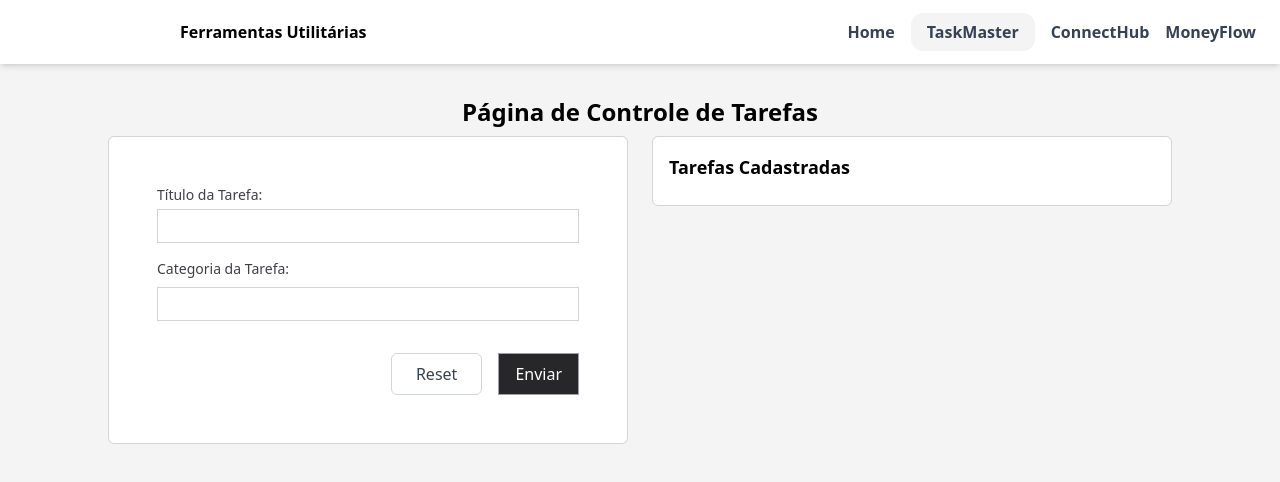
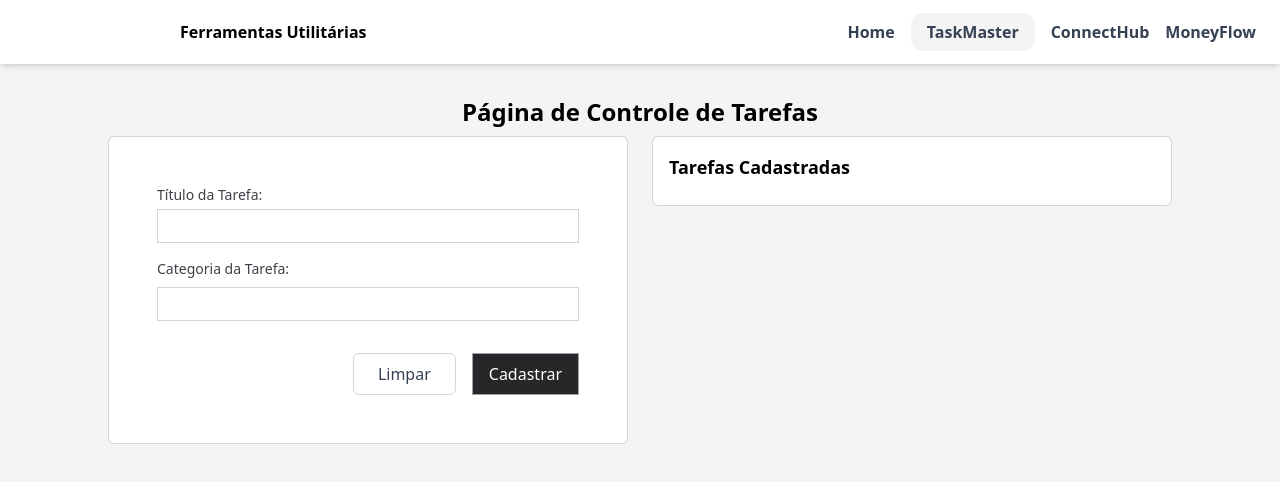
Before and after one commit to JoaoPLS-1/ferramentas-utilitarias-desenvolvimento, a React (Vite) app: page /taskMaster in a window 1280 px wide. Shown: the top 482 px of the page. Built offline with nearby package versions, Linux system fonts and the light colour scheme.

Commit message:
Implementado componentização do botão nas 3 pages

```diff
--- a/src/pages/connectHub/indexConnect.tsx
+++ b/src/pages/connectHub/indexConnect.tsx
@@ -3,6 +3,8 @@ import { zodResolver } from "@hookform/resolvers/zod"
 import { useEffect, useState } from "react"
 import { useForm } from "react-hook-form"
 import * as z from 'zod'
+import { ButtonCadastrar } from "../../assets/components/buttonCadastrar";
+import { ButtonLimpar } from "../../assets/components/buttonLimpar";
 
 export function ConnectHub() {
     const [cliente, setCliente] = useState<TypeForm[]>([])
@@ -55,8 +57,8 @@ export function ConnectHub() {
                                 </div>
                             </div>
                             <div className="flex justify-end gap-4 mt-6">
-                                <button className="px-6 py-2 border border-gray-300 rounded-md text-gray-700 hover:bg-gray-50 transition font-medium" type="reset">Limpar</button>
-                                <button className="border border-zinc-400 px-4 py-1 bg-zinc-800 text-white" type="submit">Cadastrar</button>
+                                <ButtonLimpar />
+                                <ButtonCadastrar />
                             </div>
                         </form>
                     </div>
--- a/src/pages/moneyFlow/indexMoney.tsx
+++ b/src/pages/moneyFlow/indexMoney.tsx
@@ -2,6 +2,8 @@ import { zodResolver } from "@hookform/resolvers/zod"
 import { useEffect, useState } from "react"
 import { useForm, type Resolver } from "react-hook-form"
 import * as z from 'zod'
+import { ButtonCadastrar } from "../../assets/components/buttonCadastrar";
+import { ButtonLimpar } from "../../assets/components/buttonLimpar";
 
 import { NavLink } from "react-router-dom";
 
@@ -83,7 +85,7 @@ export function MoneyFlow() {
 
                     </div>
                     <div className="flex justify-end mt-5">
-                    <button className="border border-zinc-400 px-4 py-1 bg-zinc-800 text-white cursor-pointer" type="submit">Cadastrar</button>
+                    <ButtonCadastrar />
 
                     </div>
                     </form>
--- a/src/pages/taskMaster/index.tsx
+++ b/src/pages/taskMaster/index.tsx
@@ -4,6 +4,8 @@ import { useEffect, useState } from 'react'
 import { useForm, type Resolver } from 'react-hook-form'
 import * as z from 'zod'
 import { LuCheck, LuTrash } from 'react-icons/lu'
+import { ButtonCadastrar } from "../../assets/components/buttonCadastrar";
+import { ButtonLimpar } from "../../assets/components/buttonLimpar";
 export function TaskMaster() {
     const [tarefas, setTarefas] = useState<TypeForm[]>([]);
     useEffect(() => {
@@ -86,8 +88,8 @@ export function TaskMaster() {
                                 )}
                             </div>
                             <div className="flex gap-4 justify-end mt-4">
-                                <button type="reset" className="px-6 py-2 border border-gray-300 rounded-md text-gray-700 hover:bg-gray-50 transition font-medium">Reset</button>
-                                <button className="border border-zinc-400 px-4 py-1 bg-zinc-800 text-white">Enviar</button>
+                                <ButtonLimpar />
+                                <ButtonCadastrar />
                             </div>
                         </form>
                     </div>
```
